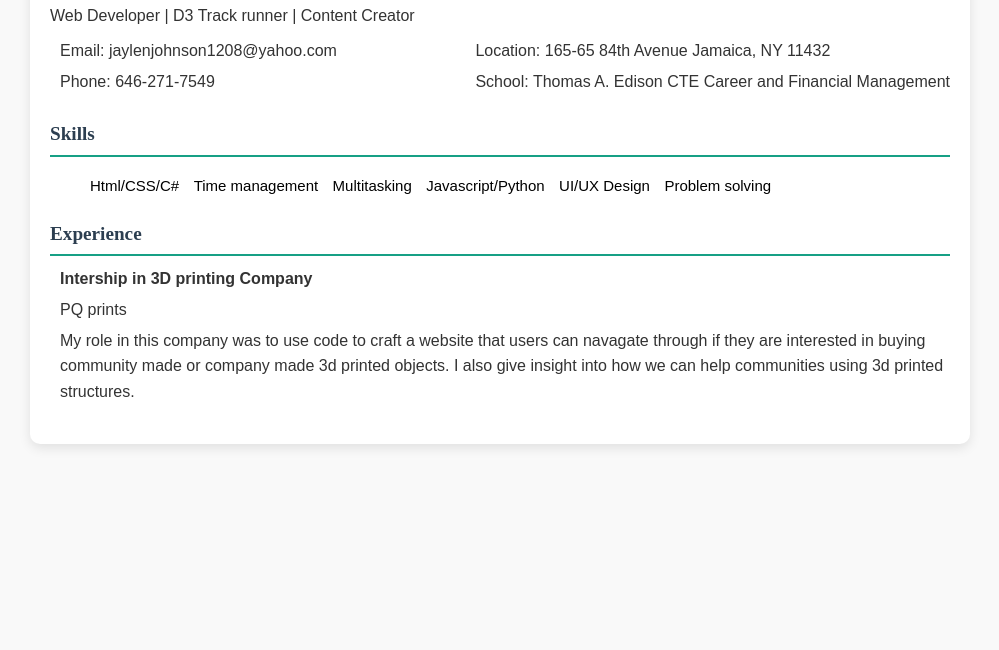
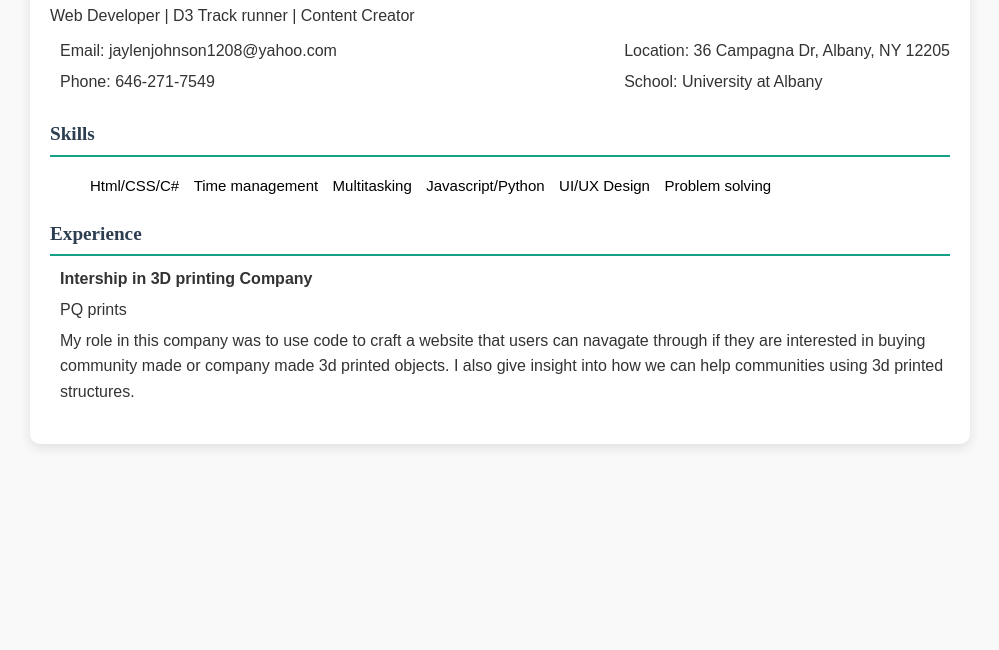
Before and after one commit to jaylenj-bit/porfolio, a plain HTML site: page resume.html in a window 1280 px wide. Shown: the part 150-800 px from the top of the page, without its empty margins (140-1139 px from the left). Drawn offline with Linux system fonts and the light colour scheme.

Commit message:
Update resume.html

```diff
--- a/resume.html
+++ b/resume.html
@@ -18,8 +18,8 @@
                     <p>Phone: 646-271-7549</p>
                 </div>
                 <div>
-                    <p>Location: 165-65 84th Avenue Jamaica, NY 11432</p>
-                    <p>School: Thomas A. Edison CTE Career and Financial Management</p>
+                    <p>Location: 36 Campagna Dr, Albany, NY 12205</p>
+                    <p>School: University at Albany</p>
                 </div>
             </div>
         </header>
```
